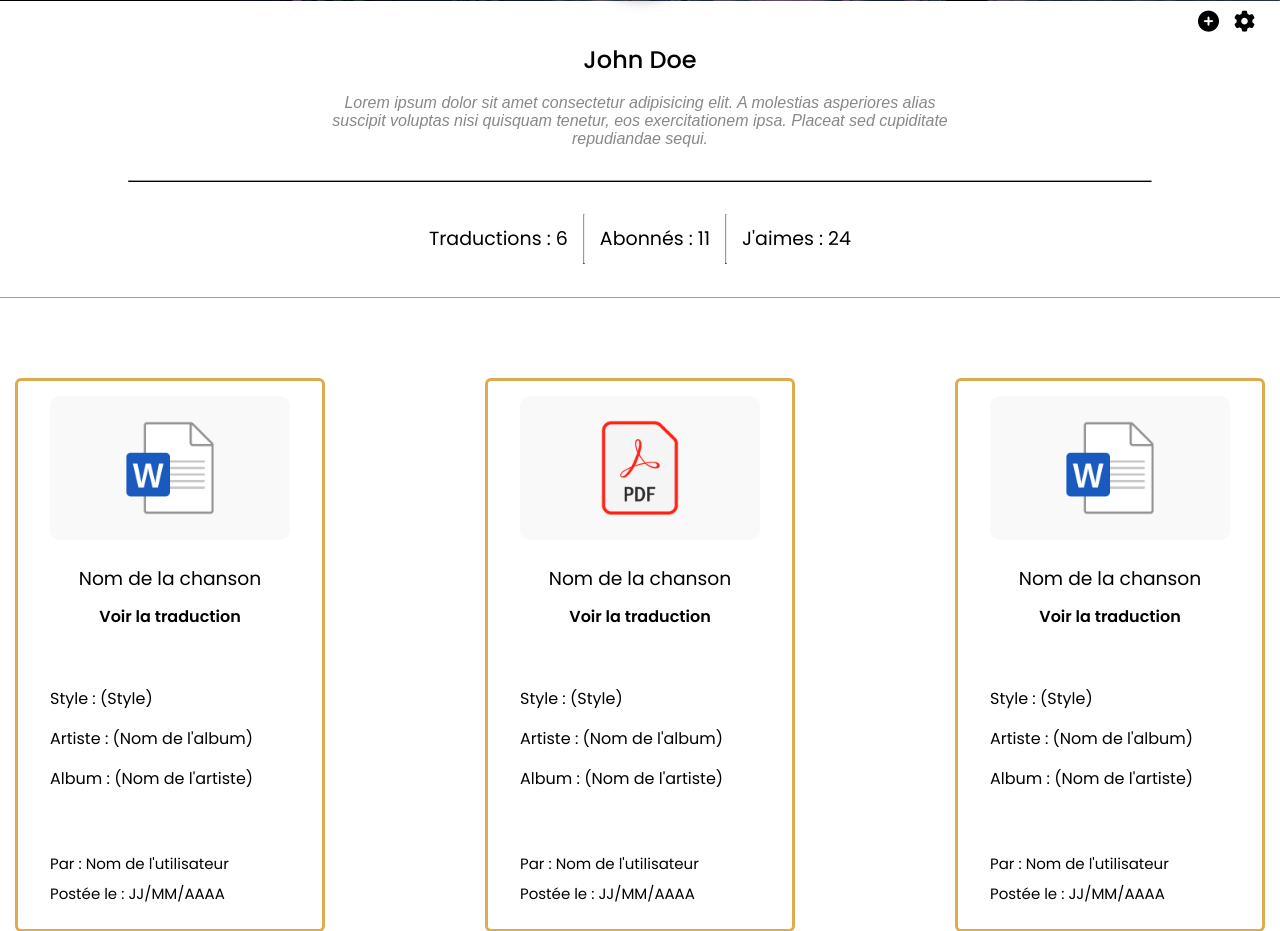
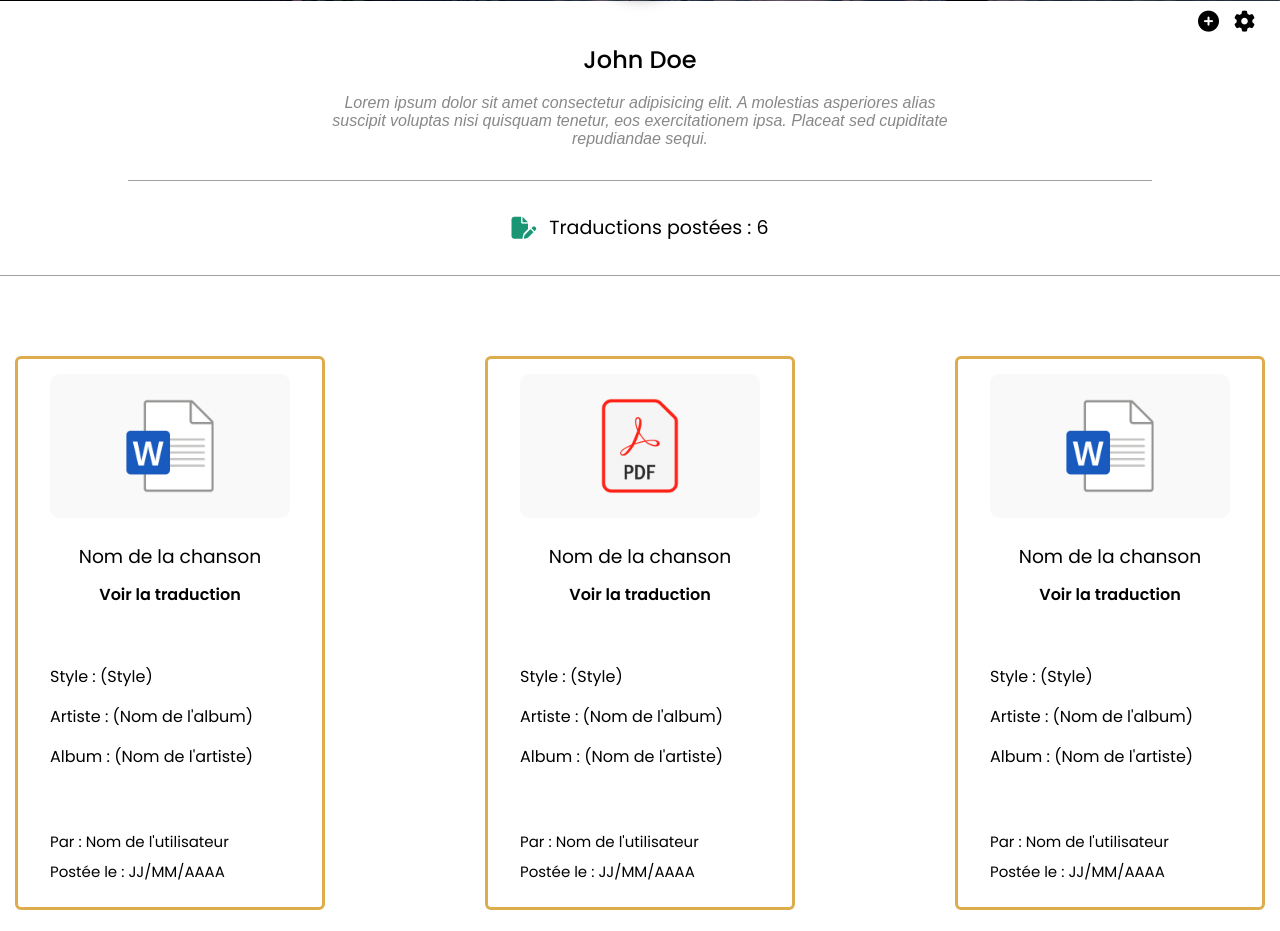
Before and after one commit to Luna-bf/Trouver-ma-traduction, a PHP site: page /front/profile.html in a window 1280 px wide. Shown: the part 532-1463 px from the top of the page. Run offline with PHP 8.4, Linux system fonts and the light colour scheme; style sheets or scripts are compiled from the project's sources; some libraries are stand-ins or nearby versions; some web fonts are replaced.

Commit message:
Updated profile

```diff
--- a/assets/style/pages/_profile.scss
+++ b/assets/style/pages/_profile.scss
@@ -10,7 +10,7 @@
     background-repeat: no-repeat;
     background-size: cover;
     background-position: center center;
-    box-shadow: inset 0 0 0 1000px rgba(0,0,0, 0.5);
+    box-shadow: inset 0 0 0 1000px rgba(0, 0, 0, 0.5);
     width: 100%;
     height: 55vh;
     justify-content: center;
@@ -27,7 +27,7 @@
     width: 100%;
     border-radius: 50%;
     border: 4px solid variables.$form-btn-bg-color;
-    box-shadow: 0 2px 15px rgba(0,0,0, 0.5);
+    box-shadow: 0 2px 15px rgba(0, 0, 0, 0.5);
 }
 
 
@@ -50,7 +50,9 @@
 }
 
 .user-profile .hr-profile>#separator {
-    color: #888888;
+    background-color: #A0A0A0;
+    height: 1px;
+    border: 0;
 }
 
 
@@ -100,14 +102,14 @@
     font-size: 19px;
 }
 
-// .activity-infos .translations:before {
-//     font-family: "FontAwesome";
-//     content: "\f31c";
-//     font-size: 22px;
-//     align-content: center;
-//     color: #199977;
-//     margin-right: 13px;
-// }
+.activity-infos .translations:before {
+    font-family: "FontAwesome";
+    content: "\f31c";
+    font-size: 22px;
+    align-content: center;
+    color: #1B9675;
+    margin-right: 13px;
+}
 
 // .activity-infos .subscribers:before {
 //     font-family: "FontAwesome";
@@ -128,11 +130,11 @@
 // }
 
 // hr
-.hr-activity>.activity-separator {
-    margin: 0 15px 0 15px;
-    border-bottom: 1px solid #000;
-    height: 50px;
-}
+// .hr-activity>.activity-separator {
+//     margin: 0 15px 0 15px;
+//     border-bottom: 1px solid #000;
+//     height: 50px;
+// }
 
 
 /* TRADUCTIONS */
--- a/front/profile.html
+++ b/front/profile.html
@@ -63,10 +63,10 @@
 
                 <div class="activity-infos d-flex">
                     <div class="translations d-flex">
-                        <p>Traductions : 6</p>
+                        <p>Traductions postées : 6</p>
                     </div>
 
-                    <div class="hr-activity d-flex">
+                    <!-- <div class="hr-activity d-flex">
                         <hr class="activity-separator">
                     </div>
 
@@ -80,7 +80,7 @@
 
                     <div class="likes d-flex">
                         <p>J'aimes : 24</p>
-                    </div>
+                    </div> -->
                 </div>
             </article>
         </section>
```
Lines whose indentation alone changed are shown as unchanged.
